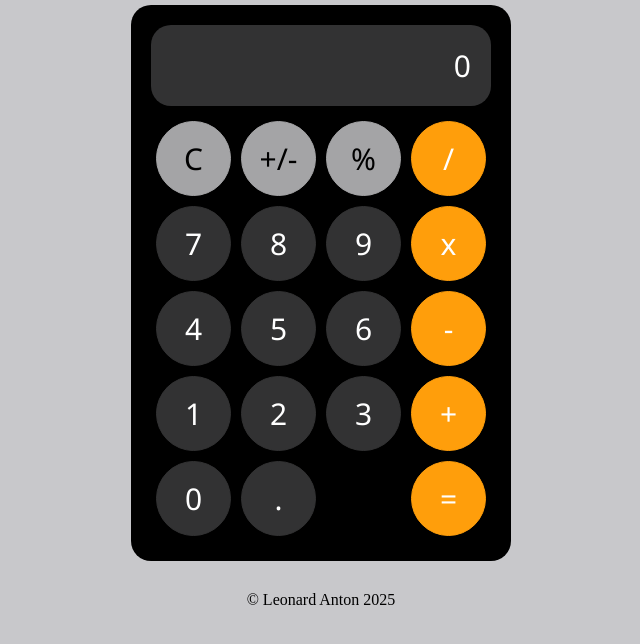
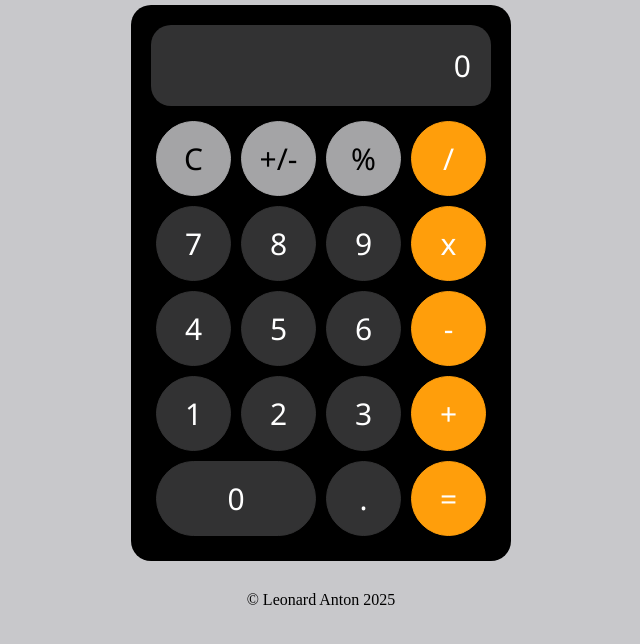
Before and after one commit to leonard-anton/calculator, a plain HTML site: page index.html in a window 1280 px wide. Shown: the part 104-748 px from the top of the page, without its empty margins (319-959 px from the left). Drawn offline with Linux system fonts and the light colour scheme.

Commit message:
Make the "0" button larger

```diff
--- a/style.css
+++ b/style.css
@@ -36,6 +36,11 @@ button {
     background-color: #323233;
     border: 1px solid #323233;
     color: white;
+}
+
+button#num0{
+    width:160px;
+    border-radius: 50px;
 }
 
 .operators button {
```
